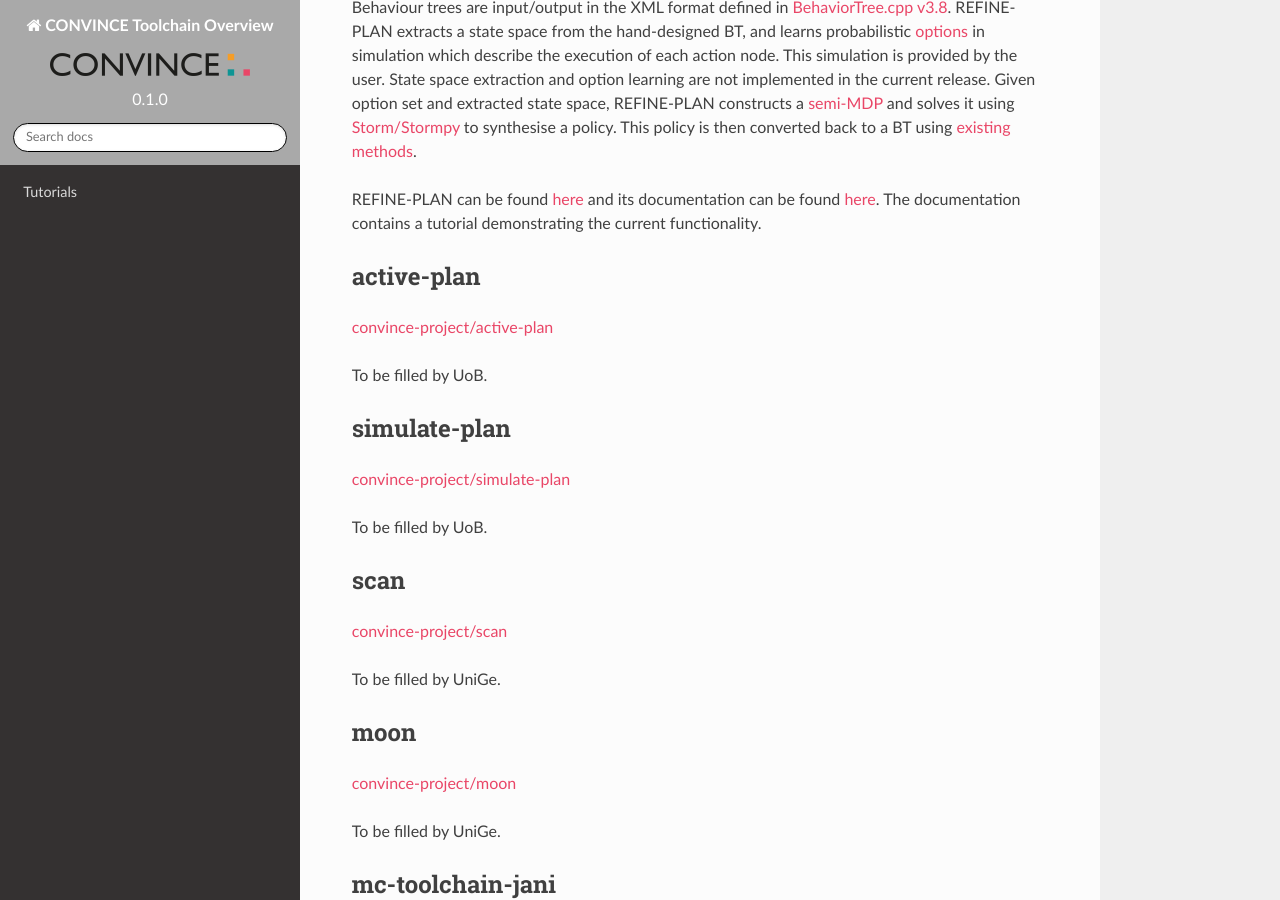
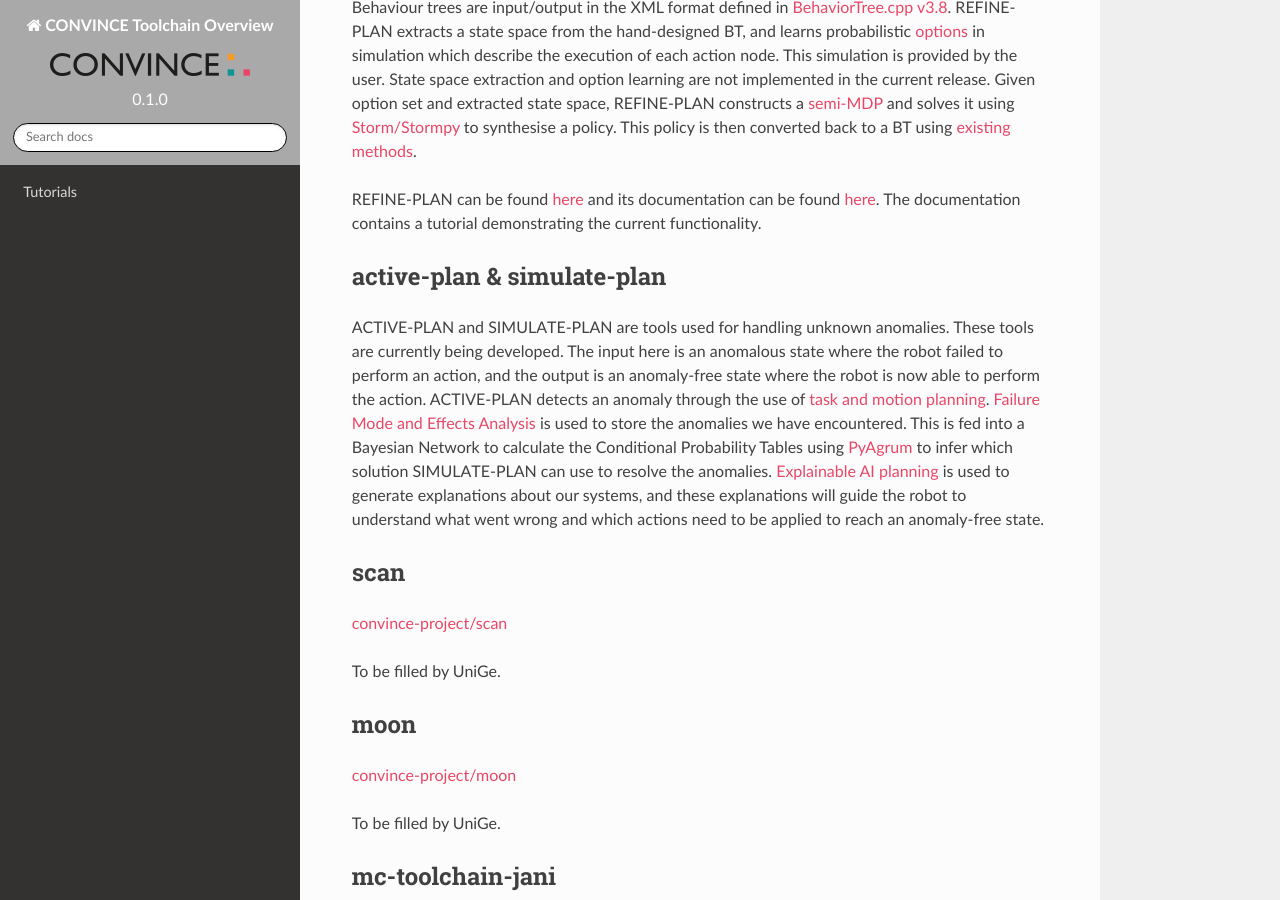
Before and after one commit to convince-project/overview, a Sphinx documentation site: the page built from docs/source/index.rst, in a window 1280 px wide and 900 px high, scrolled down 1416 px. Built offline with Sphinx 7.4.7 and the Read the Docs theme 2.0.0, drawn with Linux system fonts in a browser that asks for light colours.

Commit message:
update active and simulate plan
Signed-off-by: Michaela Klauck <michaela.klauck@de.bosch.com>

```diff
--- a/docs/source/index.rst
+++ b/docs/source/index.rst
@@ -71,17 +71,17 @@ This policy is then converted back to a BT using `existing methods <https://ieee
 REFINE-PLAN can be found `here <https://github.com/convince-project/refine-plan>`__ and its documentation can be found `here <https://convince-project.github.io/refine-plan>`__.
 The documentation contains a tutorial demonstrating the current functionality.
 
-active-plan
------------
-`convince-project/active-plan <https:///github.com/convince-project/active-plan>`_
+active-plan & simulate-plan
+-----------------------------
 
-To be filled by UoB.
+ACTIVE-PLAN and SIMULATE-PLAN are tools used for handling unknown anomalies.
+These tools are currently being developed.
+The input here is an anomalous state where the robot failed to perform an action, and the output is an anomaly-free state where the robot is now able to perform the action.
+ACTIVE-PLAN detects an anomaly through the use of `task and motion planning <https://arxiv.org/pdf/2304.08587>`__.
+`Failure Mode and Effects Analysis <https://iopscience.iop.org/article/10.1088/1757-899X/337/1/012033/pdf>`__ is used to store the anomalies we have encountered.
+This is fed into a Bayesian Network to calculate the Conditional Probability Tables using `PyAgrum <https://pypi.org/project/pyAgrum/>`__ to infer which solution SIMULATE-PLAN can use to resolve the anomalies.
+`Explainable AI planning <https://ieeexplore.ieee.org/stamp/stamp.jsp?arnumber=9635890>`__ is used to generate explanations about our systems, and these explanations will guide the robot to understand what went wrong and which actions need to be applied to reach an anomaly-free state.
 
-simulate-plan
--------------
-`convince-project/simulate-plan <https:///github.com/convince-project/simulate-plan>`_
-
-To be filled by UoB.
 
 scan
 ----
```
Also changed, not shown: 1 other file.
